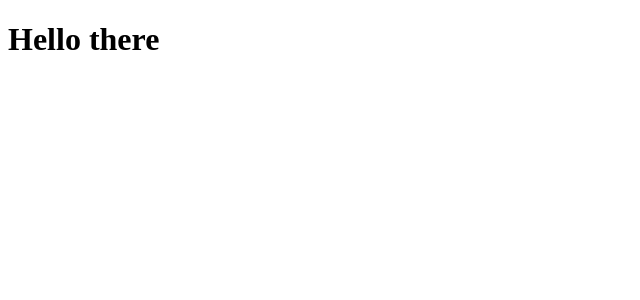
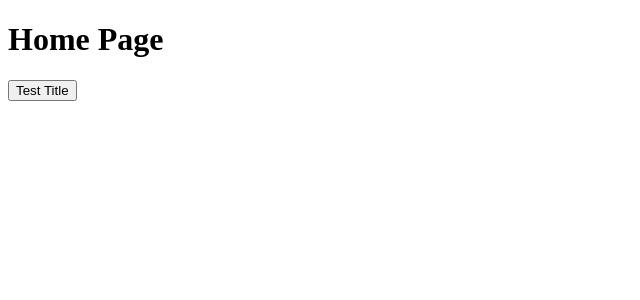
Before and after one commit to N0nameleft/Problem-Hub, a Next.js app in the folder client/: page / in a window 1280 px wide. Shown: the top 300 px of the page, without its empty margins (0-640 px from the left). Built offline with nearby package versions, Linux system fonts and the light colour scheme.

Commit message:
- Created a new page for Sign-In

```diff
--- /dev/null
+++ b/client/src/components/button.jsx
@@ -0,0 +1,6 @@
+
+function SubmitButton({ name }) {
+    return <button type="submit">{name}</button>;
+}
+
+export default SubmitButton;
--- /dev/null
+++ b/client/src/pages/index.jsx
@@ -0,0 +1,13 @@
+import SubmitButton from "@/components/button"
+
+
+function HomePage() {
+    return (
+        <div>
+            <h1>Home Page</h1>
+            <SubmitButton name="Test Title"/>
+        </div>
+    )
+}
+
+export default HomePage
--- a/client/src/pages/index.tsx
+++ /dev/null
@@ -1,6 +0,0 @@
-
-function HomePage() {
-    return <h1>Hello there</h1>
-}
-
-export default HomePage
--- a/client/tsconfig.json
+++ b/client/tsconfig.json
@@ -23,6 +23,6 @@
       "@/*": ["./src/*"]
     }
   },
-  "include": ["next-env.d.ts", "**/*.ts", "**/*.tsx", ".next/types/**/*.ts"],
+  "include": ["next-env.d.ts", "**/*.ts", "**/*.tsx", ".next/types/**/*.ts", "src/pages/test.jsx"],
   "exclude": ["node_modules"]
 }
```
Also changed, not shown: client/src/pages/signin.jsx (added, +9 -0 lines).
